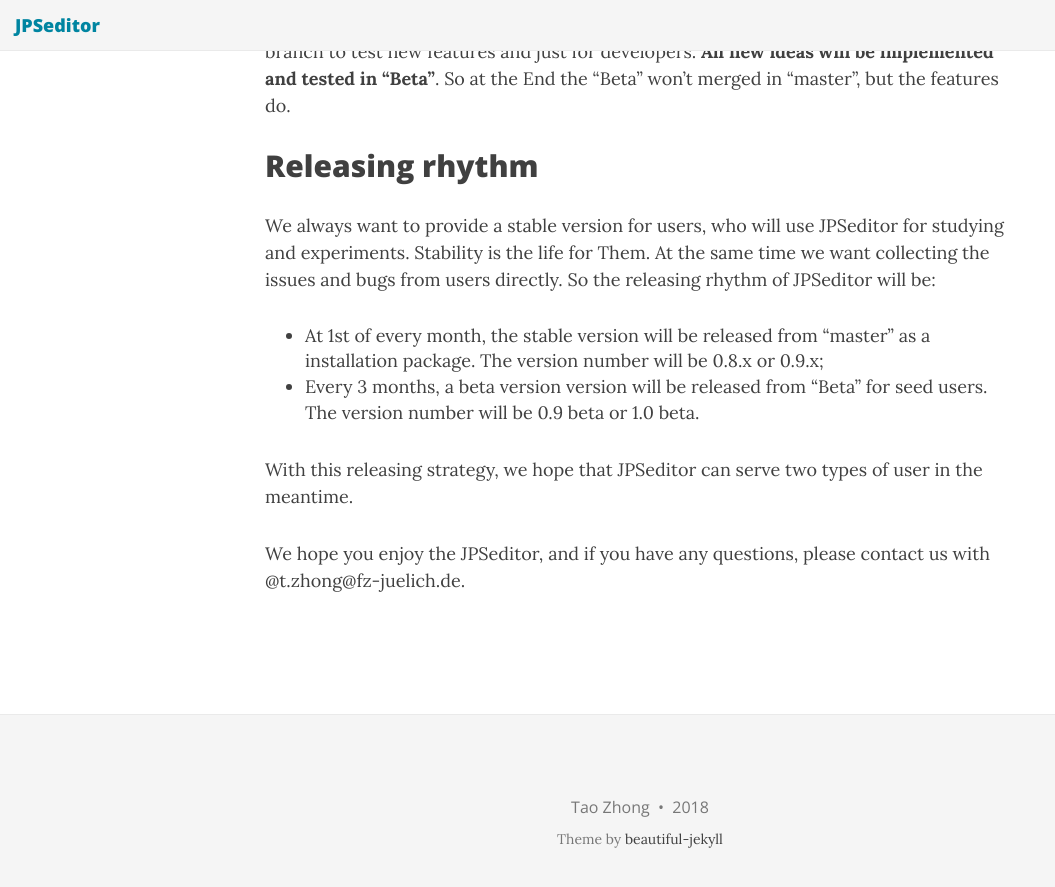
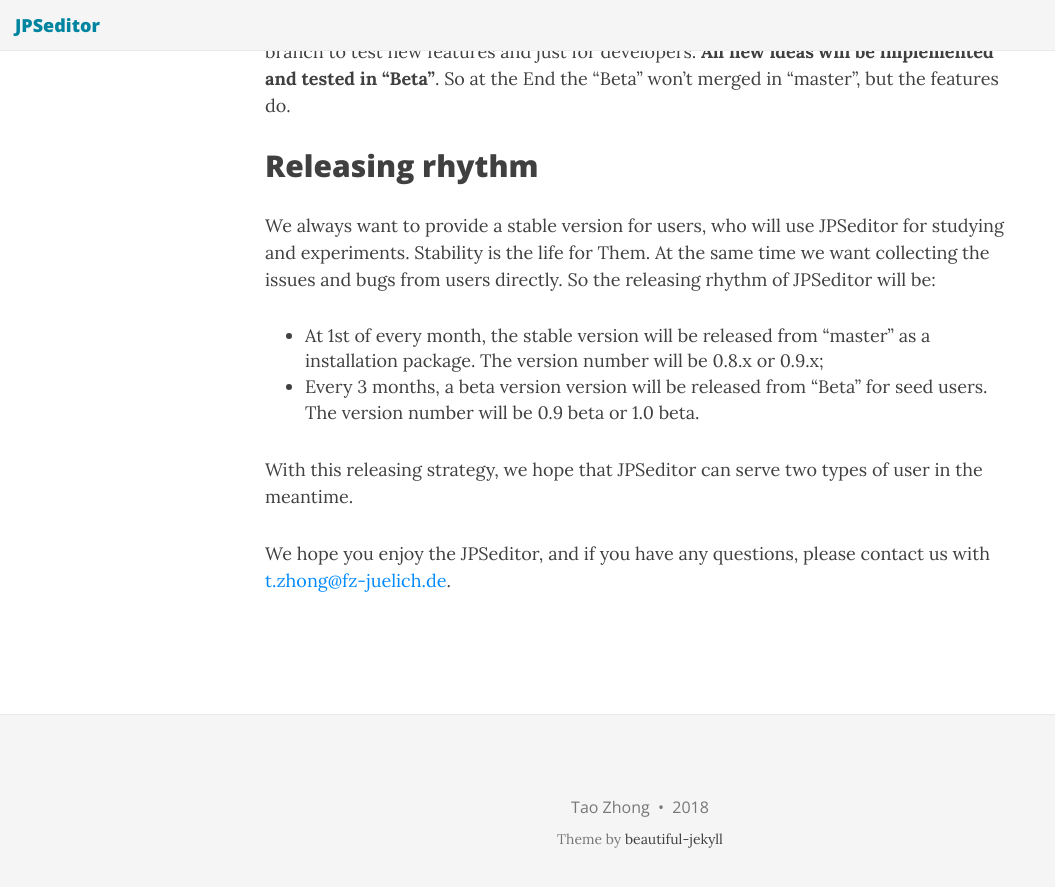
Before and after one commit to JuPedSim/jpseditor, a Jekyll site: the page built from _posts/2018-09-02-JPSeditor_Roadmap.md, in a window 1280 px wide and 900 px high, scrolled down 962 px. Shown: the top 887 px of the window, without its empty margins (0-1055 px from the left). Built offline with Jekyll 4.4.1, drawn with Linux system fonts in a browser that asks for light colours; nearby versions of some CDN libraries.

Commit message:
Update index.md and Roadmap.md

```diff
--- a/index.html
+++ b/index.html
@@ -14,7 +14,7 @@
         <!-- <a class="btn btn-primary btn-lg"  href="https://cst.version.fz-juelich.de"> -->
         <!--   &nbsp;&nbsp;&nbsp;&nbsp;Code &nbsp;&nbsp;&nbsp;&nbsp; -->
         <!-- </a> -->
-        <a class="btn btn-success btn-lg"  href="{{ site.baseurl }}/2018-09-03.quickstart.html">
+        <a class="btn btn-success btn-lg"  href="{{ site.baseurl }}/2018-09-03-quickstart.html">
             Quick Start
         </a>
         <a class="btn btn-danger btn-lg"  href="https://github.com/JuPedSim/jpseditor/releases">
```
Also changed, not shown: _posts/2018-09-02-JPSeditor_Roadmap.md (+1 -1 lines).
